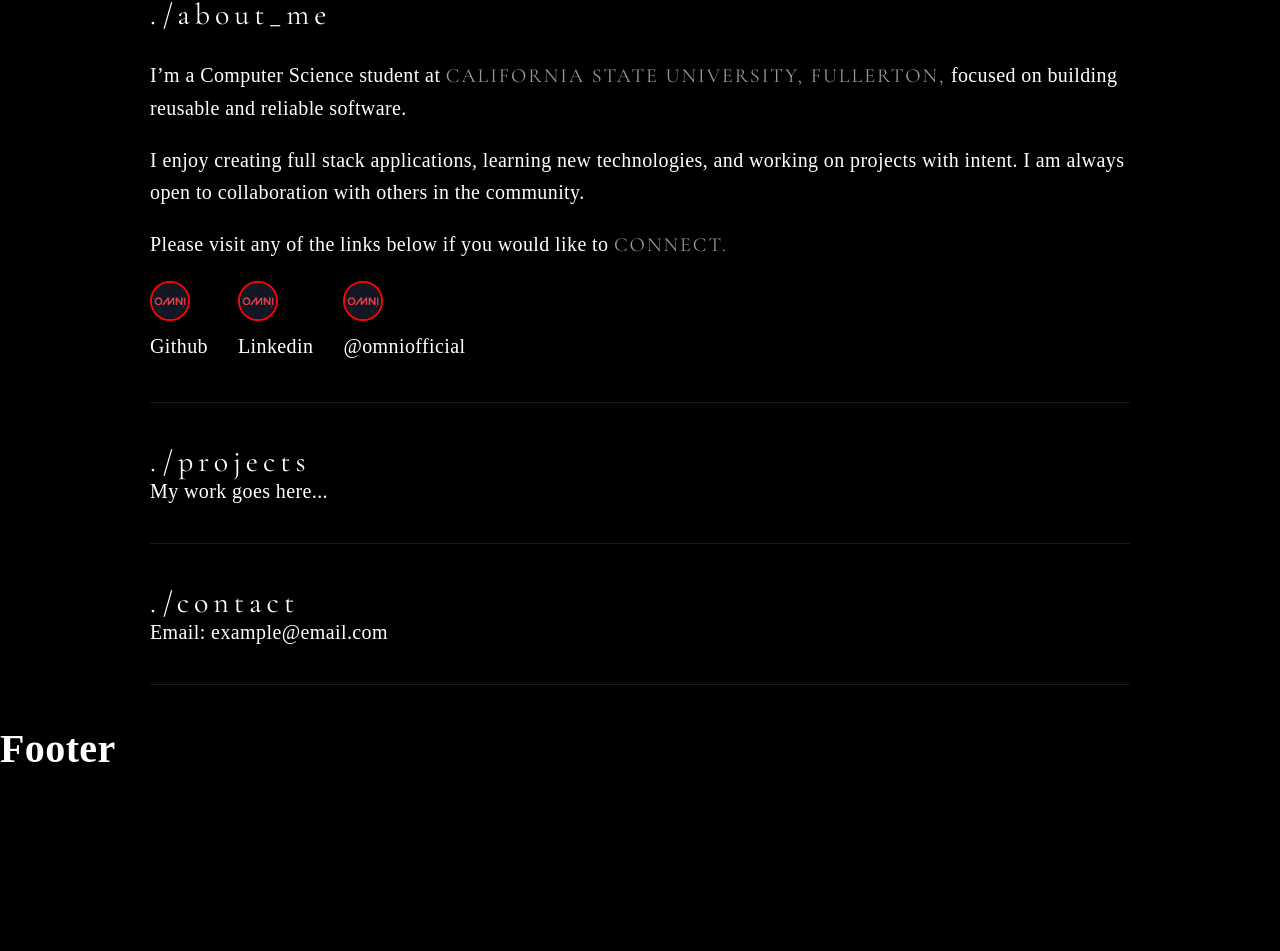
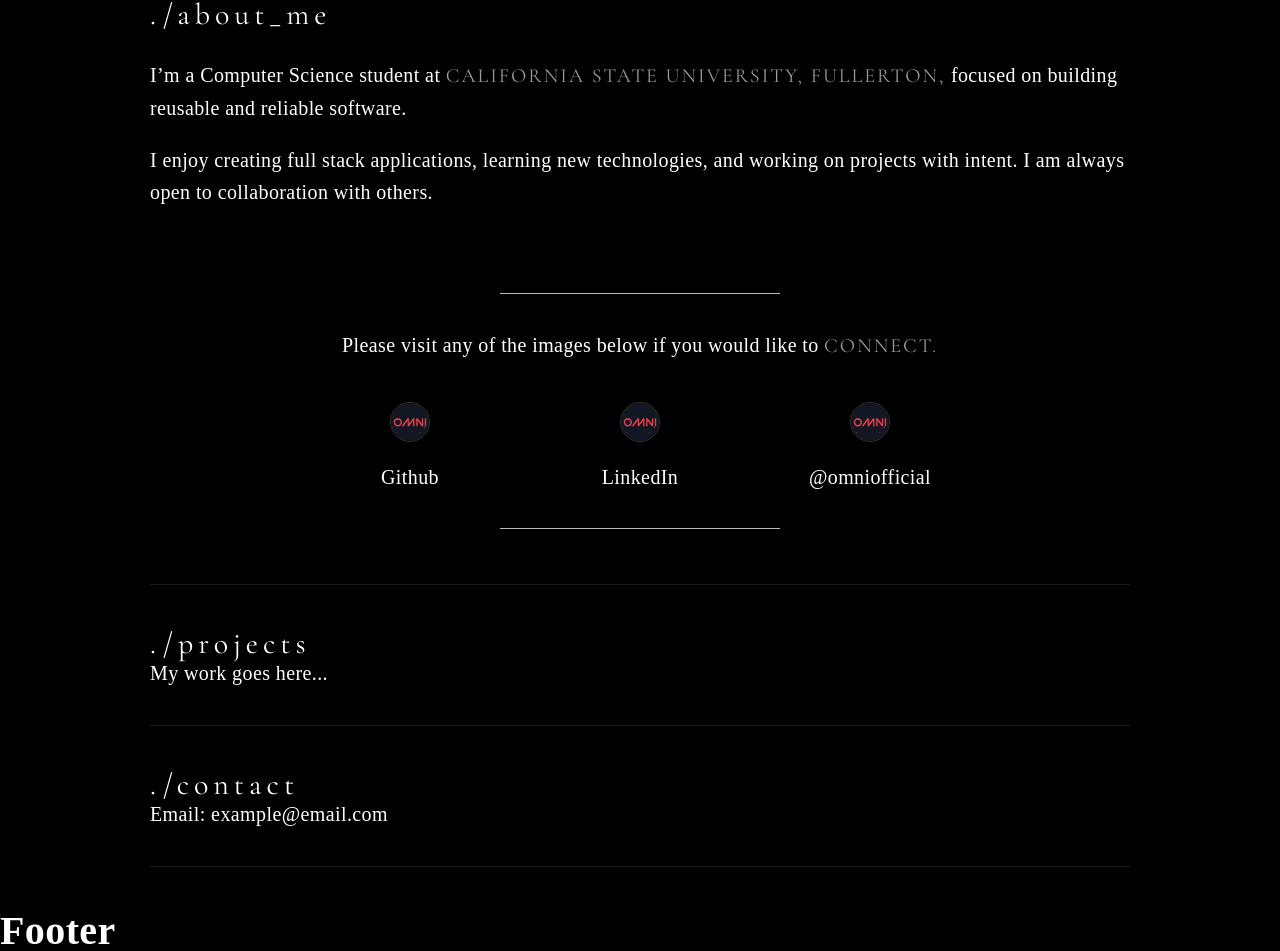
Before and after one commit to omniofficial/portfolio, a React (Vite) app: page / in a window 1280 px wide. Shown: the part 749-1700 px from the top of the page. Before the commit the page ends 1521 px from the top, so only its background shows below. Built offline with nearby package versions, Linux system fonts and the light colour scheme; a web font is replaced by a local one.

Commit message:
Additional about me styles

```diff
--- a/src/index.css
+++ b/src/index.css
@@ -61,7 +61,7 @@ body {
     display: flex;
     justify-content: space-between;
     align-items: center;
-    padding: 20px 30px;
+    padding: 20px 50px;
     background-color: black;
     color: white;
     border-bottom: 1px solid rgba(255, 255, 255, 0.1);
@@ -104,7 +104,7 @@ body {
 
 .nav-right {
     display: flex;
-    gap: 15px;
+    gap: 20px;
 }
 
 .nav-right a {
@@ -191,7 +191,7 @@ body {
     width: 40px;
     height: 40px;
     object-fit: contain;
-    border: 2px solid rgb(249, 5, 5);
+    border: 2px solid rgb(0, 0, 0);
     border-radius: 50%;
 }
 
@@ -225,15 +225,48 @@ body {
     opacity: 0.6;
 }
 
+#last-pp {
+    margin-bottom: 50px;
+}
+
+.divider-small {
+    height: 1px;
+    background: rgba(255, 255, 255, 0.735);
+    margin: 15px 350px;
+}
+
+#p-center {
+    text-align: center;
+}
+
 .social-links {
     display: flex;
     gap: 30px;
+    align-items: center;
+    justify-content: center;
+    margin-top: 20px;
+}
+
+.social-item {
+    display: flex;
+    flex-direction: column;
+    align-items: center;
+    justify-content: center;
+    gap: 10px;
+    width: 200px;
 }
 
 .social-image {
     width: 40px;
     height: 40px;
     object-fit: contain;
-    border: 2px solid rgb(249, 5, 5);
     border-radius: 50%;
+    border: 1px solid rgba(255, 255, 255, 0.2);
+    transition:
+        transform 0.2s ease,
+        opacity 0.2s ease;
 }
+.social-item:hover .social-image {
+    transform: scale(1.1);
+    opacity: 1;
+}
--- a/src/pages/Home.tsx
+++ b/src/pages/Home.tsx
@@ -43,46 +43,53 @@ export default function Home() {
                         focused on building reusable and reliable software.
                     </p>
 
-                    <p>
+                    <p id="last-pp">
                         I enjoy creating full stack applications, learning new
                         technologies, and working on projects with intent. I am
-                        always open to collaboration with others in the
-                        community.
+                        always open to collaboration with others.
                     </p>
-
-                    <p>
-                        Please visit any of the links below if you would like to{" "}
-                        <span className="highlight">CONNECT.</span>
+                    <div className="divider-small"></div>
+                    <p id="p-center">
+                        Please visit any of the images below if you would like
+                        to <span className="highlight">CONNECT.</span>
                     </p>
 
                     <div className="social-links">
-                        <div className="github">
+                        <div className="social-item">
+                            <a href="https://google.com">
                                 <img
                                     className="social-image"
                                     src={logo}
                                     alt="github_image"
                                 />
+                            </a>
+
                             <p>Github</p>
                         </div>
 
-                        <div className="linkedin">
+                        <div className="social-item">
+                            <a href="https://google.com">
                                 <img
                                     className="social-image"
                                     src={logo}
                                     alt="linkedin_image"
                                 />
-                            <p>Linkedin</p>
+                            </a>
+                            <p>LinkedIn</p>
                         </div>
 
-                        <div className="discord">
+                        <div className="social-item">
+                            <a href="https://google.com">
                                 <img
                                     className="social-image"
                                     src={logo}
                                     alt="discord_image"
                                 />
+                            </a>
                             <p>@omniofficial</p>
                         </div>
                     </div>
+                    <div className="divider-small"></div>
                 </section>
 
                 <div className="divider" />
```
Lines whose indentation alone changed are shown as unchanged.
